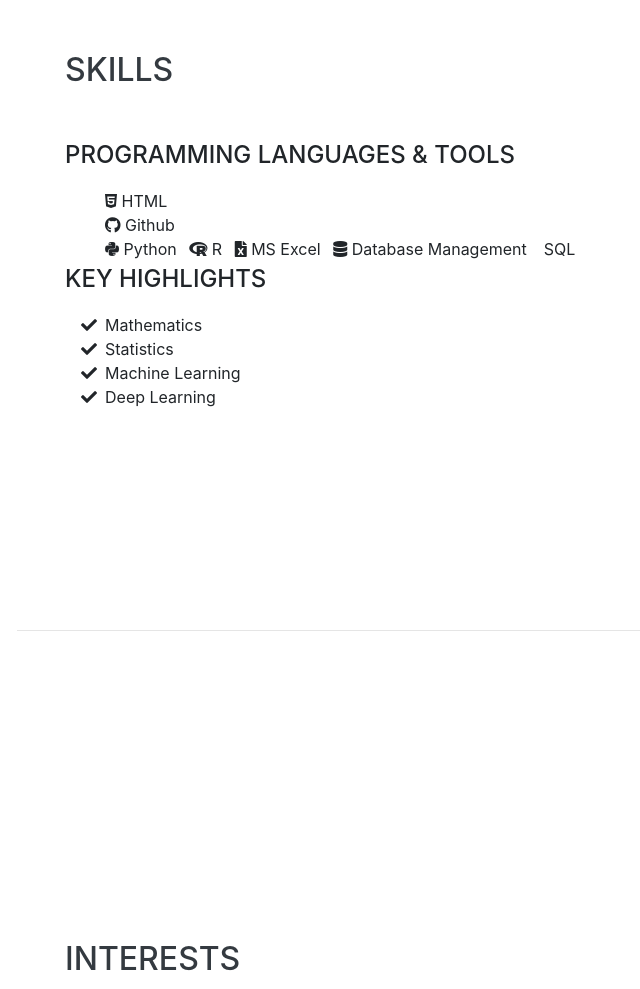
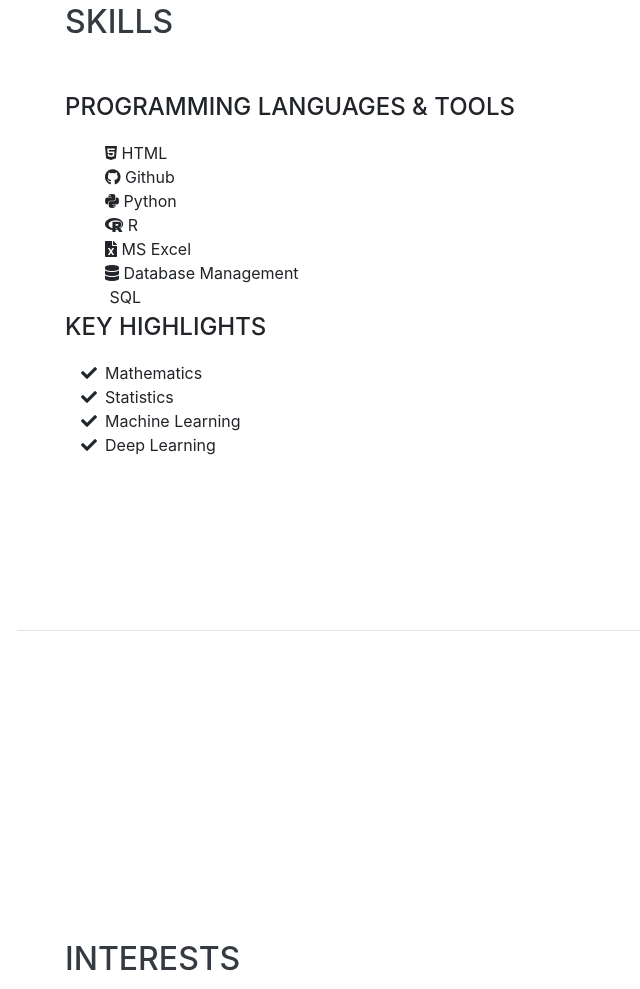
Before and after one commit to sumaiyasande/resume, a website with bundled scripts: page index.html in a window 1280 px wide. Shown: the part 4630-5619 px from the top of the page, without its empty margins (255-895 px from the left). Built offline with nearby package versions, Linux system fonts and the light colour scheme; some icons are missing; a web font is replaced by a local one.

Commit message:
Update index.html

```diff
--- a/index.html
+++ b/index.html
@@ -243,19 +243,19 @@
           <li>
             <i class="fab fa-github"></i>
           Github</li>
-          <li class="list-inline-item">
+          <li>
             <i class="fab fa-python"></i>
           Python</li>
-          <li class="list-inline-item">
+          <li>
             <i class="fab fa-r-project"></i>
           R</li>
-          <li class="list-inline-item">
+          <li>
             <i class="fas fa-file-excel"></i>
           MS Excel</li>
-          <li class="list-inline-item">
+          <li>
             <i class="fas fa-database"></i>
           Database Management</li>
-          <li class="list-inline-item">
+          <li>
             <i class="fab fa-sql"></i>
           SQL</li>
         </ul>
```
